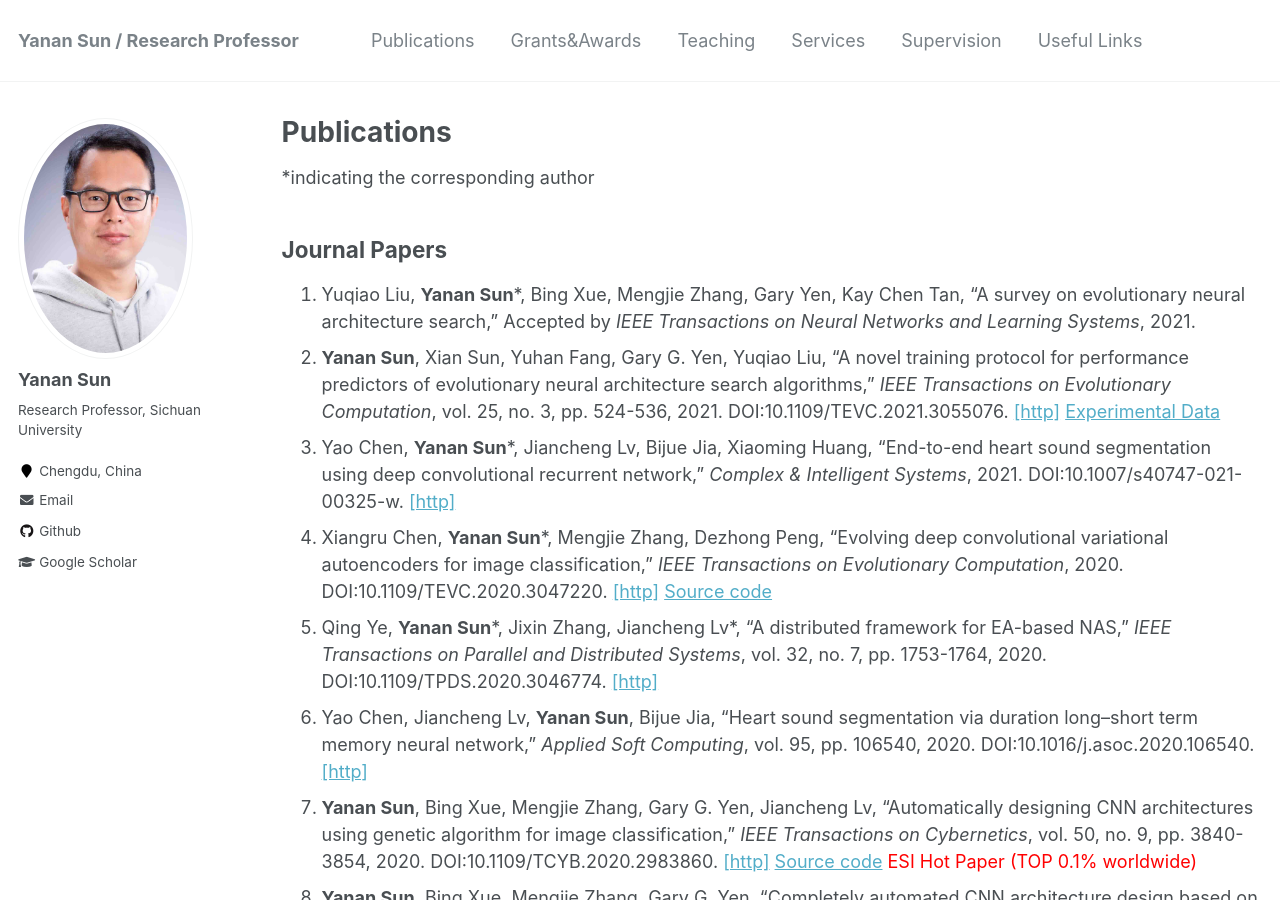
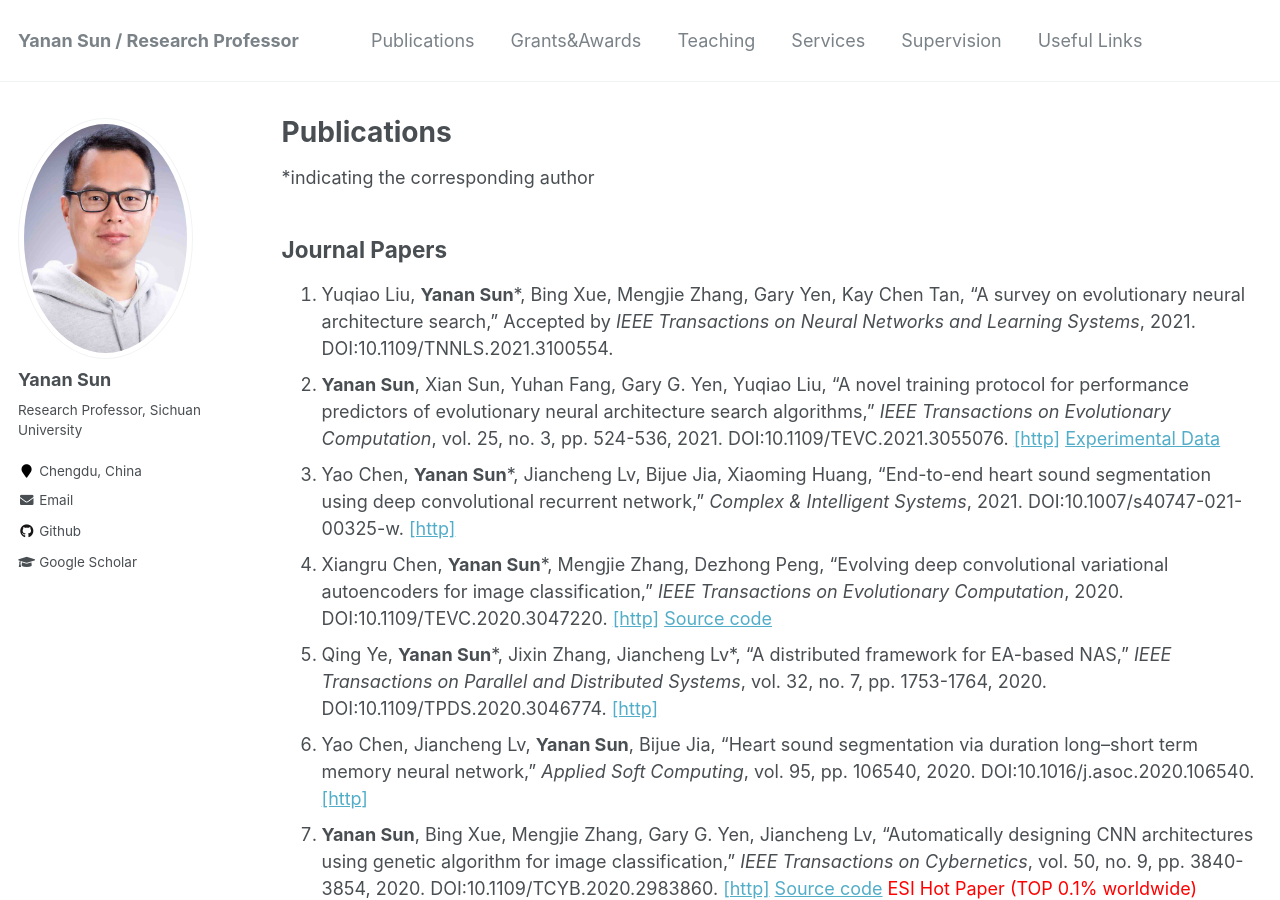
Before and after one commit to yn-sun/yn-sun.github.io, a Jekyll site: the page built from _pages/publications.md, in a window 1280 px wide and 900 px high. Built offline with Jekyll 4.4.1, drawn with Linux system fonts in a browser that asks for light colours; comment, search, counter and statistics services are not loaded.

Commit message:
Update publications.md

```diff
--- a/_pages/publications.md
+++ b/_pages/publications.md
@@ -7,7 +7,7 @@
 *indicating the corresponding author
 ## Journal Papers
 
-1. Yuqiao Liu, **Yanan Sun***, Bing Xue, Mengjie Zhang, Gary Yen, Kay Chen Tan, "A survey on evolutionary neural architecture search," Accepted by <i>IEEE Transactions on Neural Networks and Learning Systems</i>, 2021.
+1. Yuqiao Liu, **Yanan Sun***, Bing Xue, Mengjie Zhang, Gary Yen, Kay Chen Tan, "A survey on evolutionary neural architecture search," Accepted by <i>IEEE Transactions on Neural Networks and Learning Systems</i>, 2021. DOI:10.1109/TNNLS.2021.3100554.
 2. **Yanan Sun**, Xian Sun, Yuhan Fang, Gary G. Yen, Yuqiao Liu, "A novel training protocol for performance predictors of evolutionary neural architecture search algorithms," <i>IEEE Transactions on Evolutionary Computation</i>, vol. 25, no. 3, pp. 524-536, 2021. DOI:10.1109/TEVC.2021.3055076. [[http]](https://ieeexplore.ieee.org/document/9336721) [Experimental Data](https://github.com/yn-sun/PRI)
 3. Yao Chen, **Yanan Sun***, Jiancheng Lv, Bijue Jia, Xiaoming Huang, "End-to-end heart sound segmentation using deep convolutional recurrent network," <i>Complex & Intelligent Systems</i>, 2021. DOI:10.1007/s40747-021-00325-w. [[http]](https://link.springer.com/article/10.1007/s40747-021-00325-w)
 4. Xiangru Chen, **Yanan Sun***, Mengjie Zhang, Dezhong Peng, "Evolving deep convolutional variational autoencoders for image classification," <i>IEEE Transactions on Evolutionary Computation</i>, 2020. DOI:10.1109/TEVC.2020.3047220. [[http]](https://ieeexplore.ieee.org/document/9306892) [Source code](https://github.com/yn-sun/evovae)
```
